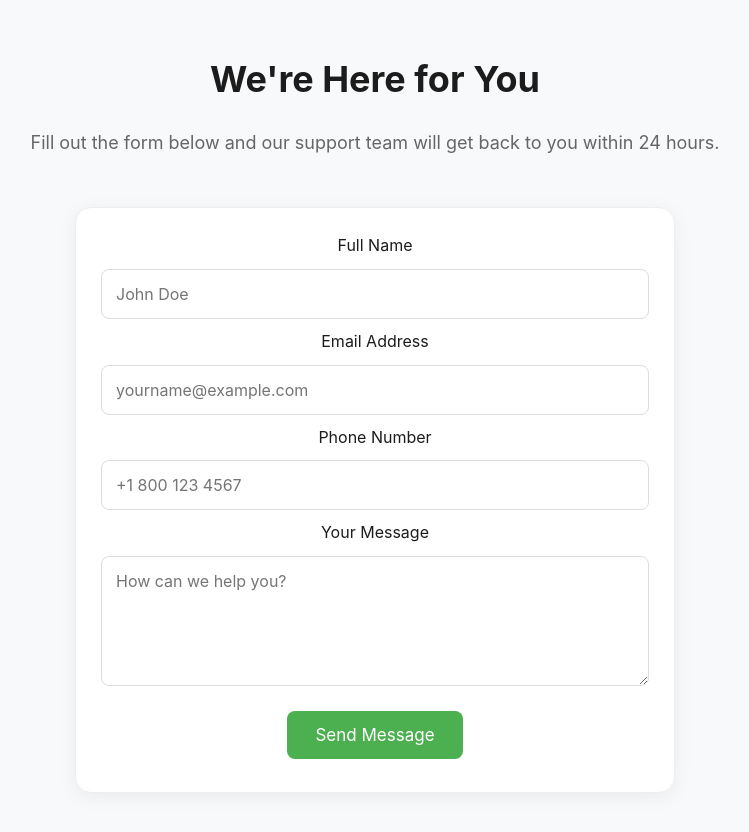
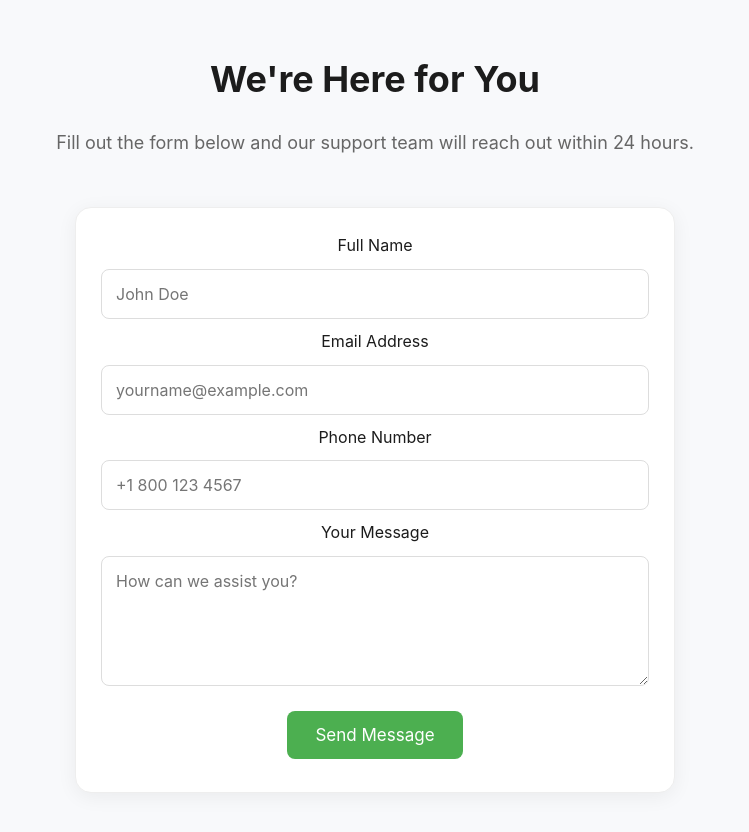
Before and after one commit to atharvupadhyay08/Kiwi-voice, a React (Vite) app: page /#/contact in a window 1280 px wide. Shown: the part 480-1312 px from the top of the page, without its empty margins (265-1014 px from the left). Built offline with nearby package versions, Linux system fonts and the light colour scheme; the HTML template or start-up script is replaced by a standard one.

Commit message:
contactpage works

```diff
--- a/src/pages/ContactPage.jsx
+++ b/src/pages/ContactPage.jsx
@@ -16,27 +16,47 @@ const ContactPage = () => {
       <section className="section">
         <h2>We're Here for You</h2>
         <p className="subtitle">
-          Fill out the form below and our support team will get back to you within 24 hours.
+          Fill out the form below and our support team will reach out within 24 hours.
         </p>
 
         {/* Contact Form Card */}
         <div className="card" style={{ maxWidth: "600px", margin: "auto" }}>
           <form
-            action="https://formspree.io/f/YOUR_FORM_ID"
+            action="https://formspree.io/f/xqaryyab"
             method="POST"
             className="contact-form"
           >
+
             <label>Full Name</label>
-            <input type="text" name="name" placeholder="John Doe" required />
+            <input
+              type="text"
+              name="name"
+              placeholder="John Doe"
+              required
+            />
 
             <label>Email Address</label>
-            <input type="email" name="email" placeholder="yourname@example.com" required />
+            <input
+              type="email"
+              name="email"
+              placeholder="yourname@example.com"
+              required
+            />
 
             <label>Phone Number</label>
-            <input type="text" name="phone" placeholder="+1 800 123 4567" />
+            <input
+              type="text"
+              name="phone"
+              placeholder="+1 800 123 4567"
+            />
 
             <label>Your Message</label>
-            <textarea name="message" rows="5" placeholder="How can we help you?" required></textarea>
+            <textarea
+              name="message"
+              rows="5"
+              placeholder="How can we assist you?"
+              required
+            ></textarea>
 
             <button type="submit" className="button-primary">
               Send Message
@@ -75,3 +95,5 @@ const ContactPage = () => {
 };
 
 export default ContactPage;
+
+//pass :7#BpfQB@zaCD6Ca->Formspree
```
